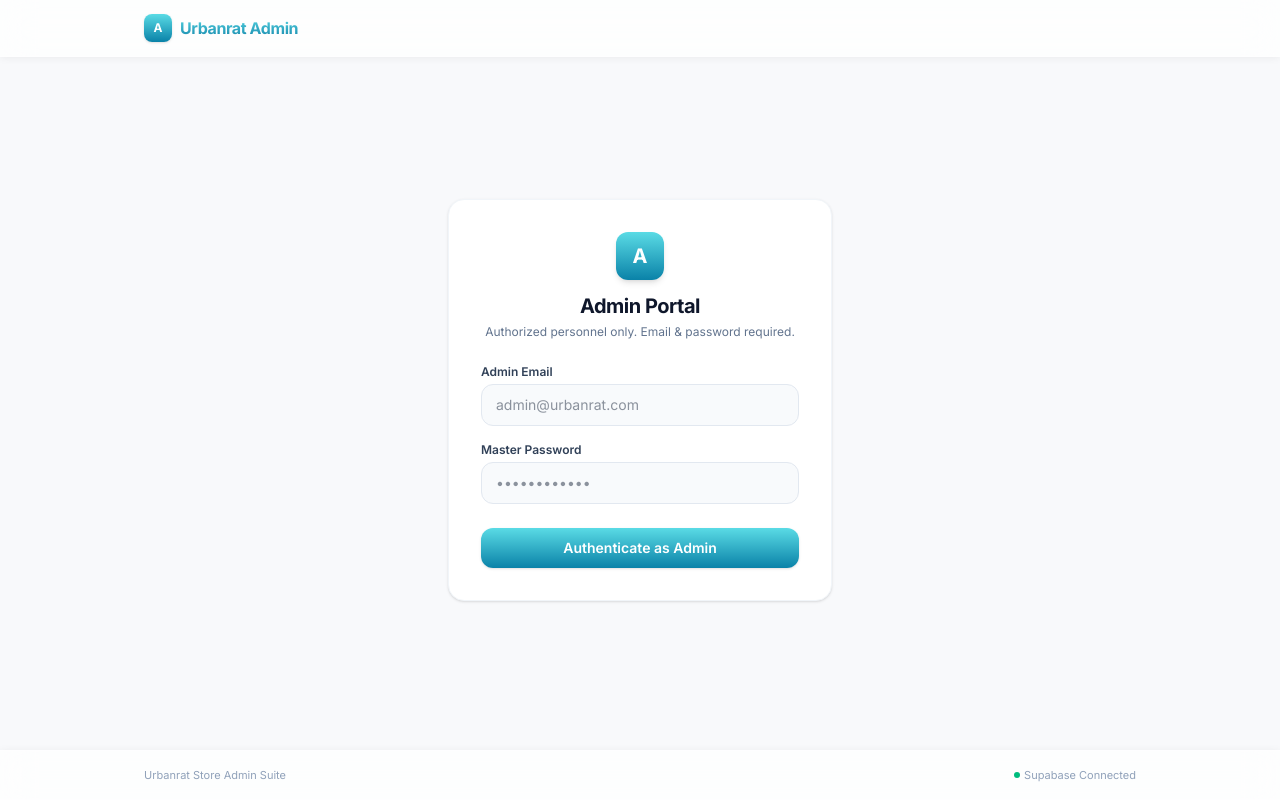
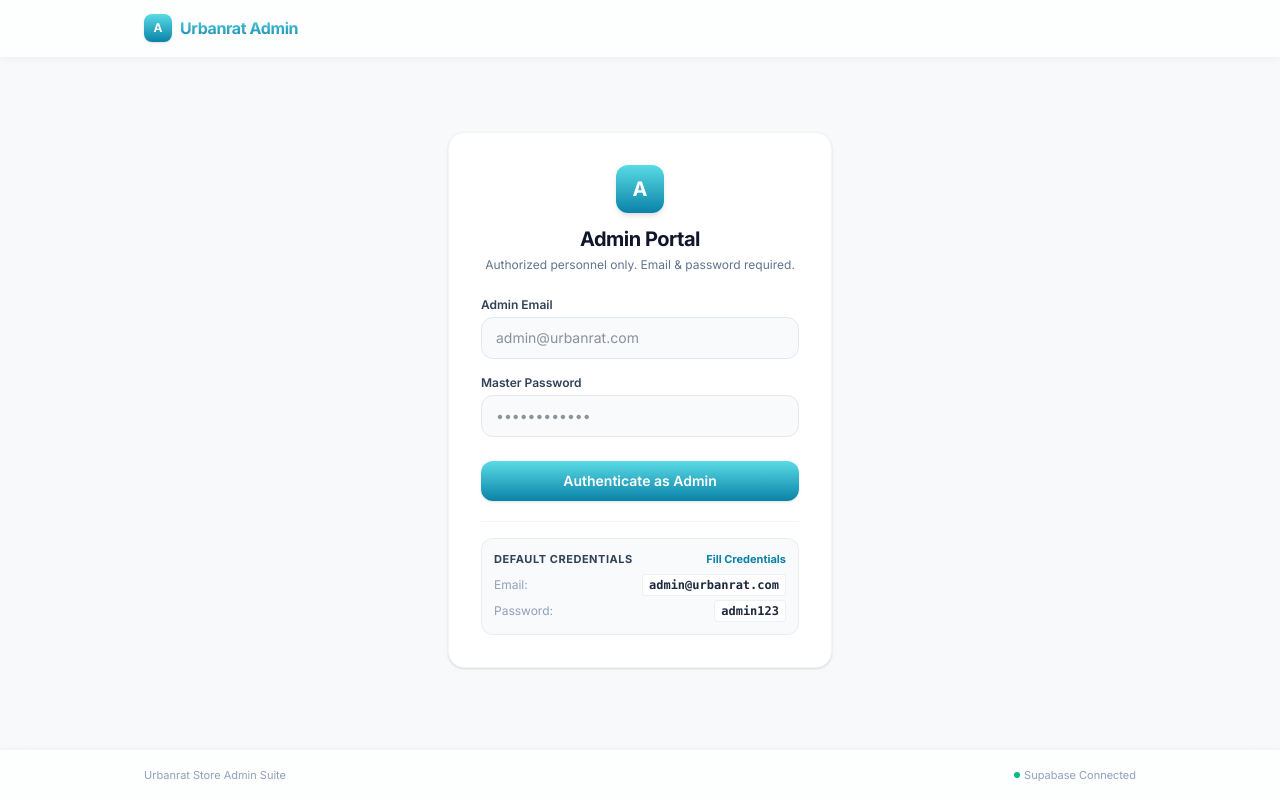
Before and after one commit to urtwholesale/Urtwholesale, a React (Vite) app in the folder apps/admin/: page / in a window 1280 px wide. Built offline with nearby package versions, Linux system fonts and the light colour scheme; no server answers.

Commit message:
feat(admin): add default demo credentials and 1-click fill helper for admin panel

```diff
--- a/apps/admin/src/App.tsx
+++ b/apps/admin/src/App.tsx
@@ -10,6 +10,22 @@
   useEffect(() => {
     async function checkCurrentAdmin() {
       try {
+        // 1. Check local demo session first
+        const demoSession = localStorage.getItem("urbanrat_admin_session");
+        if (demoSession) {
+          try {
+            const parsed = JSON.parse(demoSession);
+            if (parsed && parsed.role === "admin") {
+              setAdminProfile(parsed);
+              setCheckingSession(false);
+              return;
+            }
+          } catch {
+            localStorage.removeItem("urbanrat_admin_session");
+          }
+        }
+
+        // 2. Check Supabase auth session
         const {
           data: { session },
         } = await supabase.auth.getSession();
@@ -25,7 +41,7 @@
             setAdminProfile(profile as Profile);
           } else {
             // Not an admin, clear session
-            await supabase.auth.signOut();
+            await supabase.auth.signOut().catch(() => {});
             setAdminProfile(null);
           }
         }
@@ -40,7 +56,8 @@
   }, []);
 
   async function handleSignOut() {
-    await supabase.auth.signOut();
+    localStorage.removeItem("urbanrat_admin_session");
+    await supabase.auth.signOut().catch(() => {});
     setAdminProfile(null);
   }
 
--- a/apps/admin/src/features/auth/AdminLogin.tsx
+++ b/apps/admin/src/features/auth/AdminLogin.tsx
@@ -5,6 +5,15 @@
 interface AdminLoginProps {
   onSuccess: (profile: Profile) => void;
 }
+
+const DEMO_ADMIN_PROFILE: Profile = {
+  id: "00000000-0000-0000-0000-000000000001",
+  full_name: "Urbanrat Administrator",
+  phone: "+91 70009 47033",
+  role: "admin",
+  created_at: new Date().toISOString(),
+  updated_at: new Date().toISOString(),
+};
 
 export function AdminLogin({ onSuccess }: AdminLoginProps) {
   const [email, setEmail] = useState("");
@@ -18,14 +27,44 @@
     setError(null);
 
     try {
-      // 1. Sign in with email and password only
+      const cleanEmail = email.trim().toLowerCase();
+      const isDemoCreds =
+        cleanEmail === "admin@urbanrat.com" &&
+        (password === "admin123" || password === "admin");
+
+      const isSupabaseConfigured =
+        Boolean(import.meta.env.VITE_SUPABASE_URL) &&
+        !import.meta.env.VITE_SUPABASE_URL.includes("your-project-id") &&
+        !import.meta.env.VITE_SUPABASE_URL.includes("placeholder");
+
+      // 1. If in demo/unconfigured environment and matching demo credentials
+      if (!isSupabaseConfigured && isDemoCreds) {
+        localStorage.setItem(
+          "urbanrat_admin_session",
+          JSON.stringify(DEMO_ADMIN_PROFILE)
+        );
+        onSuccess(DEMO_ADMIN_PROFILE);
+        return;
+      }
+
+      // 2. If live Supabase is configured, authenticate via Supabase Auth
+      if (isSupabaseConfigured) {
         const { data: authData, error: authError } =
           await supabase.auth.signInWithPassword({
-          email: email.trim(),
+            email: cleanEmail,
             password,
           });
 
         if (authError) {
+          // If live auth fails but they used demo credentials, allow fallback
+          if (isDemoCreds) {
+            localStorage.setItem(
+              "urbanrat_admin_session",
+              JSON.stringify(DEMO_ADMIN_PROFILE)
+            );
+            onSuccess(DEMO_ADMIN_PROFILE);
+            return;
+          }
           throw new Error(authError.message);
         }
 
@@ -34,7 +73,7 @@
           throw new Error("No user session returned");
         }
 
-      // 2. Verify role = 'admin' from profiles table
+        // Verify role = 'admin' from profiles table
         const { data: profile, error: profileError } = await supabase
           .from("profiles")
           .select("*")
@@ -42,23 +81,29 @@
           .single();
 
         if (profileError || !profile) {
-        // Sign out immediately
-        await supabase.auth.signOut();
+          await supabase.auth.signOut().catch(() => {});
           throw new Error(
             "Access denied: Unable to verify user profile in database."
           );
         }
 
         if (profile.role !== "admin") {
-        // Sign out immediately
-        await supabase.auth.signOut();
+          await supabase.auth.signOut().catch(() => {});
           throw new Error(
             "Access denied: This account does not have administrator privileges."
           );
         }
 
-      // 3. Authorized admin
         onSuccess(profile as Profile);
+        return;
+      }
+
+      // 3. Fallback when Supabase is not configured and entered credentials don't match demo
+      if (!isDemoCreds) {
+        throw new Error(
+          "Invalid credentials. For local/demo access, use admin@urbanrat.com with password admin123"
+        );
+      }
     } catch (err: unknown) {
       const e = err as Error;
       setError(e.message || "Authentication failed");
@@ -150,6 +195,37 @@
           {loading ? "Verifying Credentials..." : "Authenticate as Admin"}
         </button>
       </form>
+
+      {/* Demo Credentials Helper Pill */}
+      <div className="mt-5 pt-4 border-t border-slate-100">
+        <div className="bg-slate-50 rounded-xl p-3 border border-slate-200/70 text-left space-y-1.5">
+          <div className="flex items-center justify-between">
+            <span className="text-[11px] font-bold text-slate-700 uppercase tracking-wider">
+              Default Credentials
+            </span>
+            <button
+              type="button"
+              onClick={() => {
+                setEmail("admin@urbanrat.com");
+                setPassword("admin123");
+              }}
+              className="text-[11px] font-bold text-[#0A82A8] hover:underline cursor-pointer"
+            >
+              Fill Credentials
+            </button>
+          </div>
+          <div className="text-xs space-y-1 font-mono text-slate-600">
+            <div className="flex justify-between items-center">
+              <span className="text-slate-400 font-sans">Email:</span>
+              <span className="font-semibold text-slate-800 bg-white px-1.5 py-0.5 rounded border border-slate-200/60">admin@urbanrat.com</span>
+            </div>
+            <div className="flex justify-between items-center">
+              <span className="text-slate-400 font-sans">Password:</span>
+              <span className="font-semibold text-slate-800 bg-white px-1.5 py-0.5 rounded border border-slate-200/60">admin123</span>
+            </div>
+          </div>
+        </div>
+      </div>
     </div>
   );
 }
```
Lines whose indentation alone changed are shown as unchanged.
